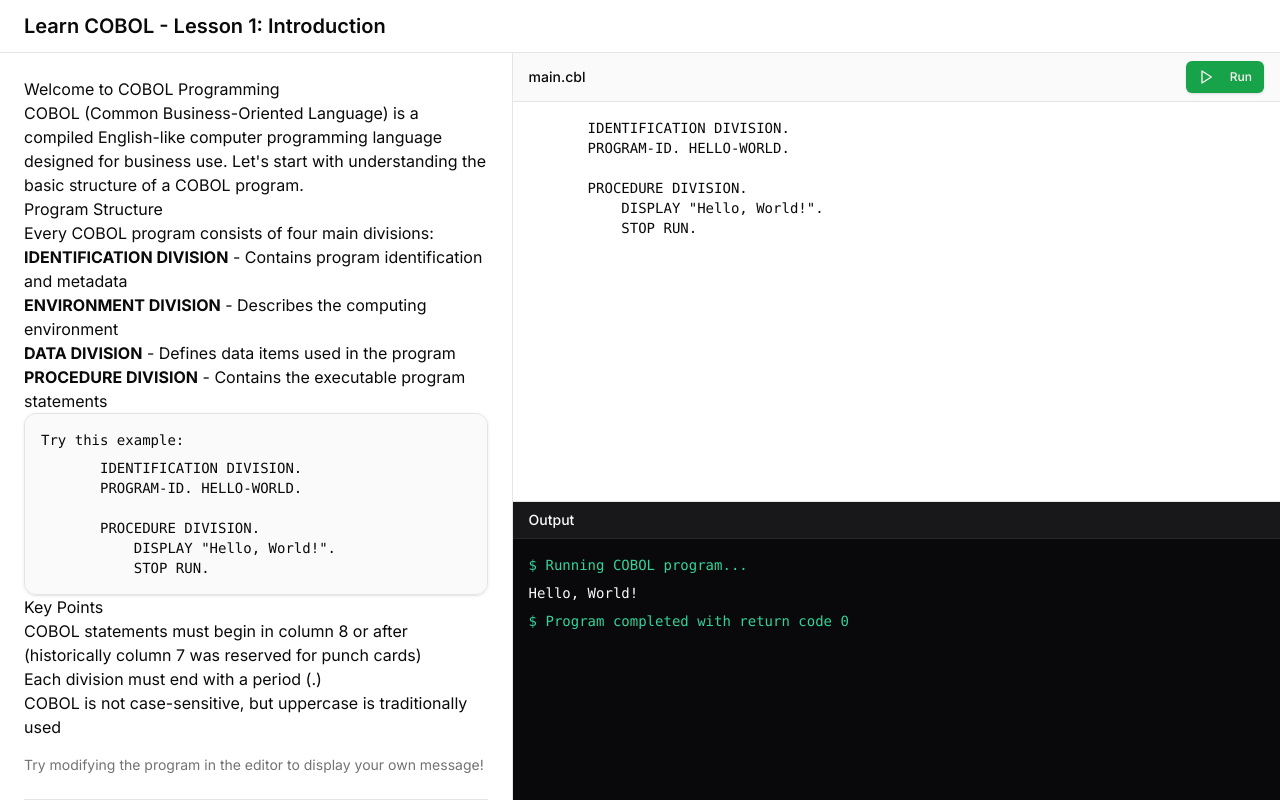
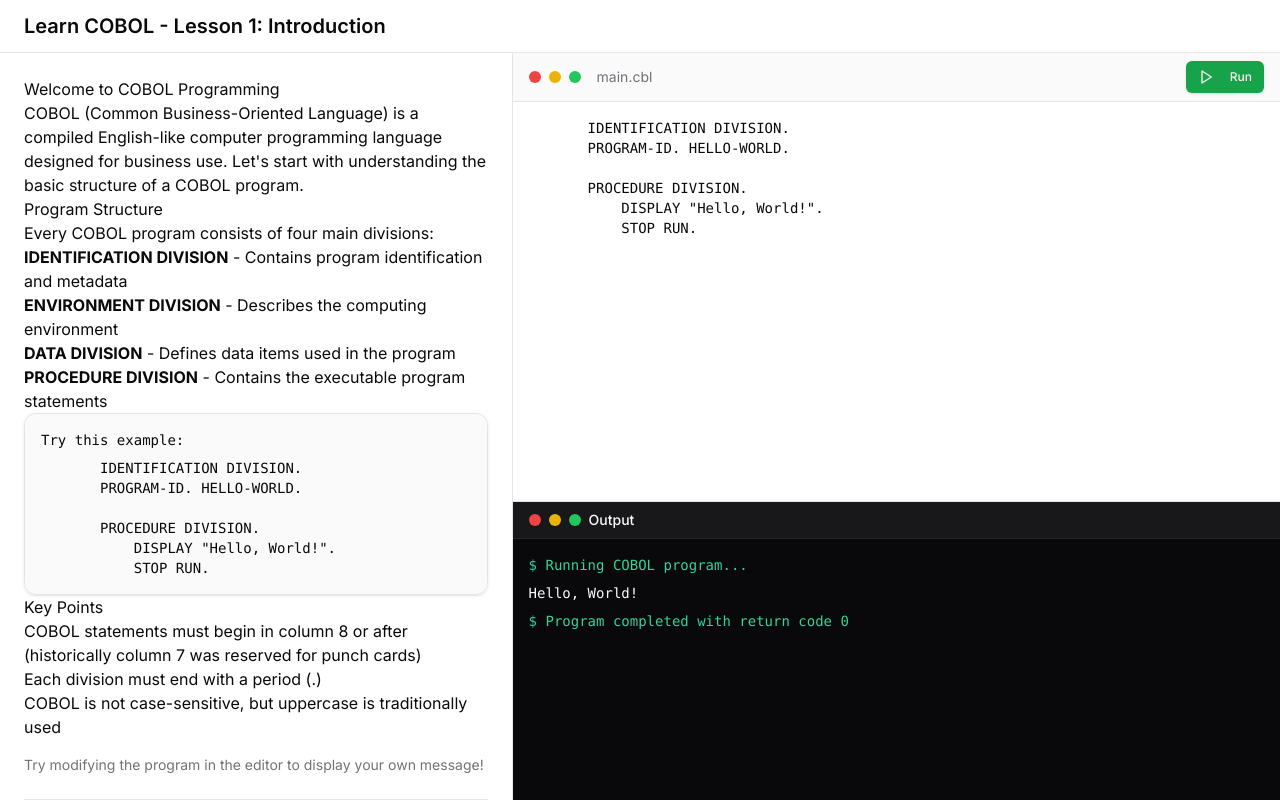
Before and after one commit to MoPaMo/cobolds, a Next.js app: page /learn in a window 1280 px wide. Built offline with nearby package versions, Linux system fonts and the light colour scheme.

Commit message:
Refactor CodeEditor and Terminal components for improved UI and code formatting

```diff
--- a/components/code-editor.tsx
+++ b/components/code-editor.tsx
@@ -1,8 +1,8 @@
-"use client"
+"use client";
 
-import { useState } from "react"
-import { Button } from "@/components/ui/button"
-import { Play } from 'lucide-react'
+import { useState } from "react";
+import { Button } from "@/components/ui/button";
+import { Play } from "lucide-react";
 
 export function CodeEditor() {
   const [code, setCode] = useState(`       IDENTIFICATION DIVISION.
@@ -10,12 +10,17 @@ export function CodeEditor() {
 
        PROCEDURE DIVISION.
            DISPLAY "Hello, World!".
-           STOP RUN.`)
+           STOP RUN.`);
 
   return (
     <div className="h-full flex flex-col">
       <div className="flex items-center justify-between px-4 py-2 border-b bg-muted/50">
-        <div className="text-sm font-medium">main.cbl</div>
+        <div className="flex items-center gap-2  ">
+          <div className="w-3 h-3 rounded-full bg-red-500" />
+          <div className="w-3 h-3 rounded-full bg-yellow-500" />
+          <div className="w-3 h-3 rounded-full bg-green-500" />
+          <span className="ml-2 text-zinc-500 text-sm">main.cbl</span>
+        </div>
         <Button size="sm" variant="default">
           <Play className="h-4 w-4 mr-2" />
           Run
@@ -31,5 +36,5 @@ export function CodeEditor() {
         />
       </div>
     </div>
-  )
+  );
 }
--- a/components/terminal.tsx
+++ b/components/terminal.tsx
@@ -1,16 +1,23 @@
-"use client"
+"use client";
 
 export function Terminal() {
   return (
     <div className="h-full flex flex-col bg-zinc-950 text-zinc-50">
       <div className="flex items-center px-4 py-2 border-b border-zinc-800 bg-zinc-900">
-        <div className="text-sm font-medium">Output</div>
+        <div className="flex items-center gap-2  ">
+          <div className="w-3 h-3 rounded-full bg-red-500" />
+          <div className="w-3 h-3 rounded-full bg-yellow-500" />
+          <div className="w-3 h-3 rounded-full bg-green-500" />
+          <div className="text-sm font-medium">Output</div>
+        </div>
       </div>
       <div className="flex-1 p-4 font-mono text-sm overflow-auto">
         <div className="text-emerald-400">$ Running COBOL program...</div>
         <div className="mt-2">Hello, World!</div>
-        <div className="text-emerald-400 mt-2">$ Program completed with return code 0</div>
+        <div className="text-emerald-400 mt-2">
+          $ Program completed with return code 0
+        </div>
       </div>
     </div>
-  )
+  );
 }
```
